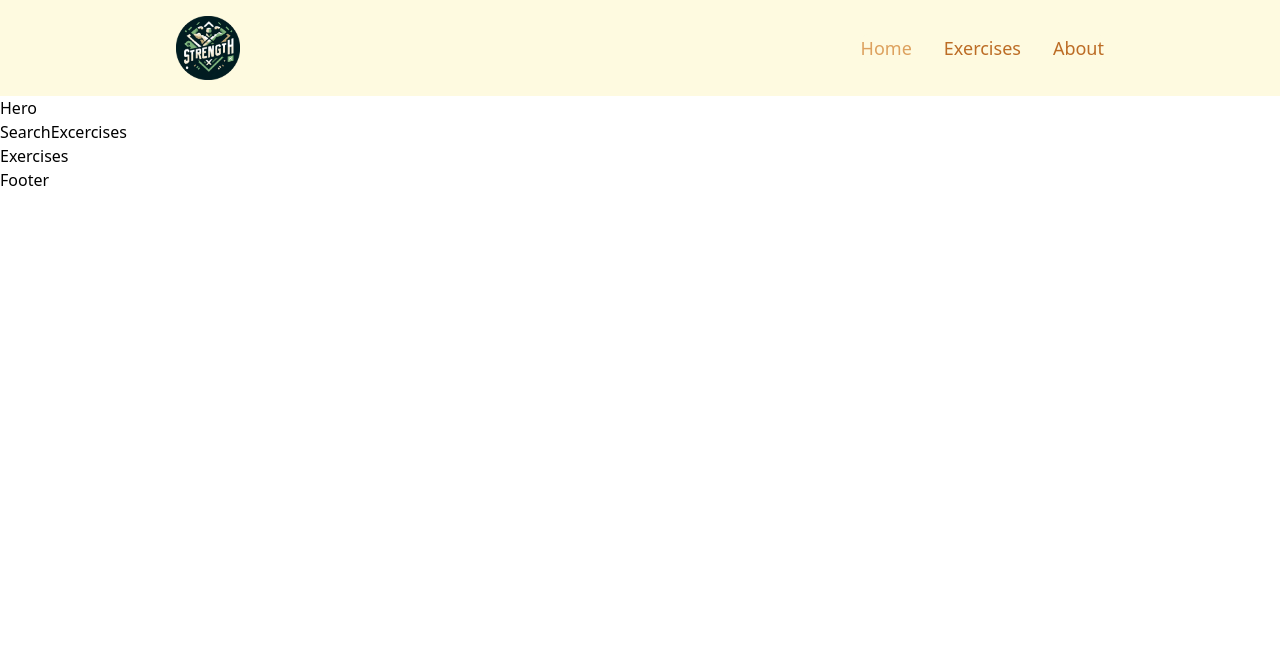
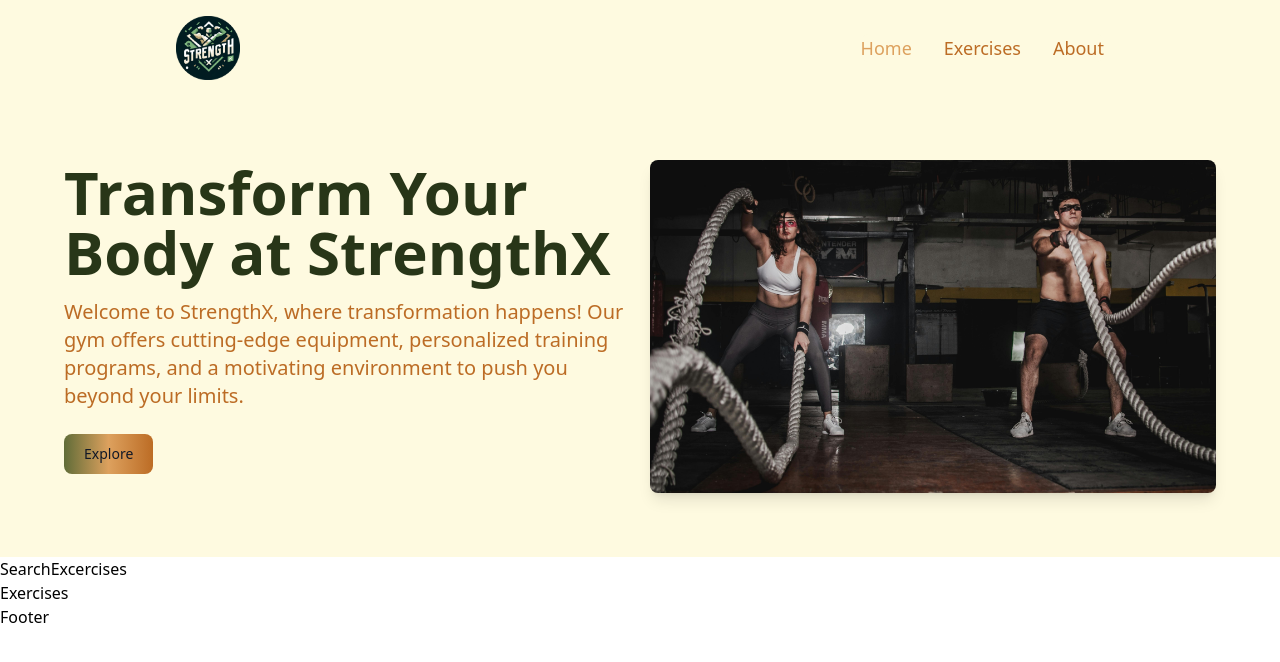
Before and after one commit to NavvAbhishek/StrengthX, a React (Vite) app: page / in a window 1280 px wide. Shown: the top 662 px of the page. Built offline with nearby package versions, Linux system fonts and the light colour scheme.

Commit message:
add hero section

```diff
--- a/src/components/Hero.jsx
+++ b/src/components/Hero.jsx
@@ -1,7 +1,29 @@
+import heroImg from "../assets/hero_img.jpg";
+
 const Hero = () => {
   return (
-    <div>Hero</div>
-  )
-}
+    <div className="flex flex-col md:flex-row items-center justify-between bg-cream p-8 md:p-16 gap-5">
+      <div className="md:w-1/2 text-center md:text-left mb-8 md:mb-0">
+        <h1 className="text-4xl md:text-5xl lg:text-6xl font-bold text-dark-green mb-4 animate-fade-in-down">
+          Transform Your Body at StrengthX
+        </h1>
+        <p className="text-lg md:text-xl text-brown mb-6 animate-fade-in-up">
+          Welcome to StrengthX, where transformation happens! Our gym offers
+          cutting-edge equipment, personalized training programs, and a
+          motivating environment to push you beyond your limits.
+        </p>
+        <button
+          type="button"
+          className="text-gray-900 bg-gradient-to-r from-light-green via-tan to-brown hover:bg-gradient-to-bl focus:ring-4 focus:outline-none focus:ring-tan dark:focus:ring-dark-green font-medium rounded-lg text-sm px-5 py-2.5 text-center mb-4"
+        >
+          Explore
+        </button>
+      </div>
+      <div className="md:w-1/2">
+        <img src={heroImg} alt="hero_image" className="w-full h-auto rounded-lg shadow-lg animate-fade-in" />
+      </div>
+    </div>
+  );
+};
 
-export default Hero
+export default Hero;
--- a/tailwind.config.js
+++ b/tailwind.config.js
@@ -10,6 +10,25 @@ export default {
         tan: "#DDA15E",
         brown: "#BC6C25",
       },
+      animation: {
+        'fade-in': 'fadeIn 1s ease-in-out',
+        'fade-in-down': 'fadeInDown 1s ease-in-out',
+        'fade-in-up': 'fadeInUp 1s ease-in-out',
+      },
+      keyframes: {
+        fadeIn: {
+          '0%': { opacity: 0 },
+          '100%': { opacity: 1 },
+        },
+        fadeInDown: {
+          '0%': { opacity: 0, transform: 'translateY(-20px)' },
+          '100%': { opacity: 1, transform: 'translateY(0)' },
+        },
+        fadeInUp: {
+          '0%': { opacity: 0, transform: 'translateY(20px)' },
+          '100%': { opacity: 1, transform: 'translateY(0)' },
+        },
+      }
     },
   },
   plugins: [],
```
Also changed, not shown: src/assets/hero_img.jpg (added).
